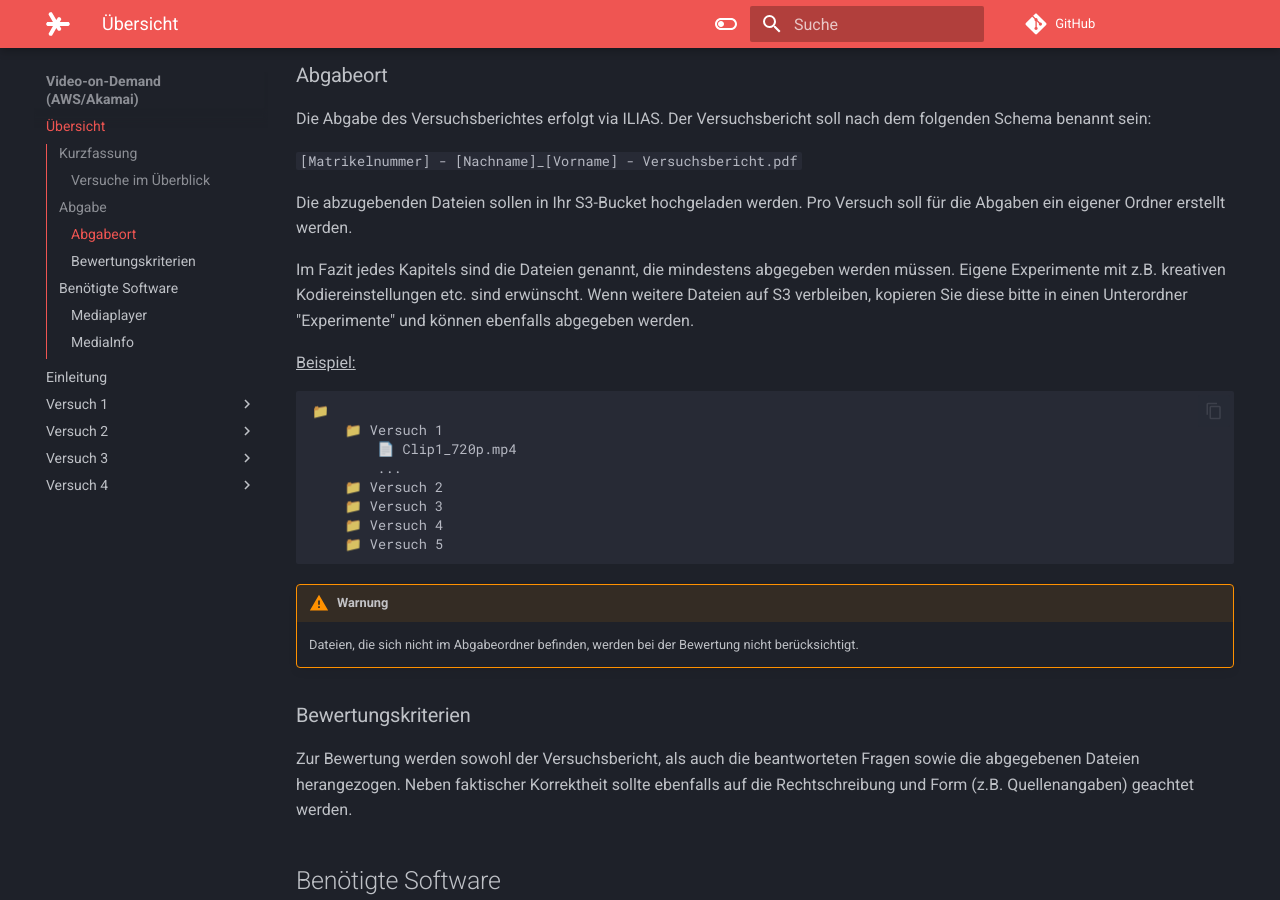
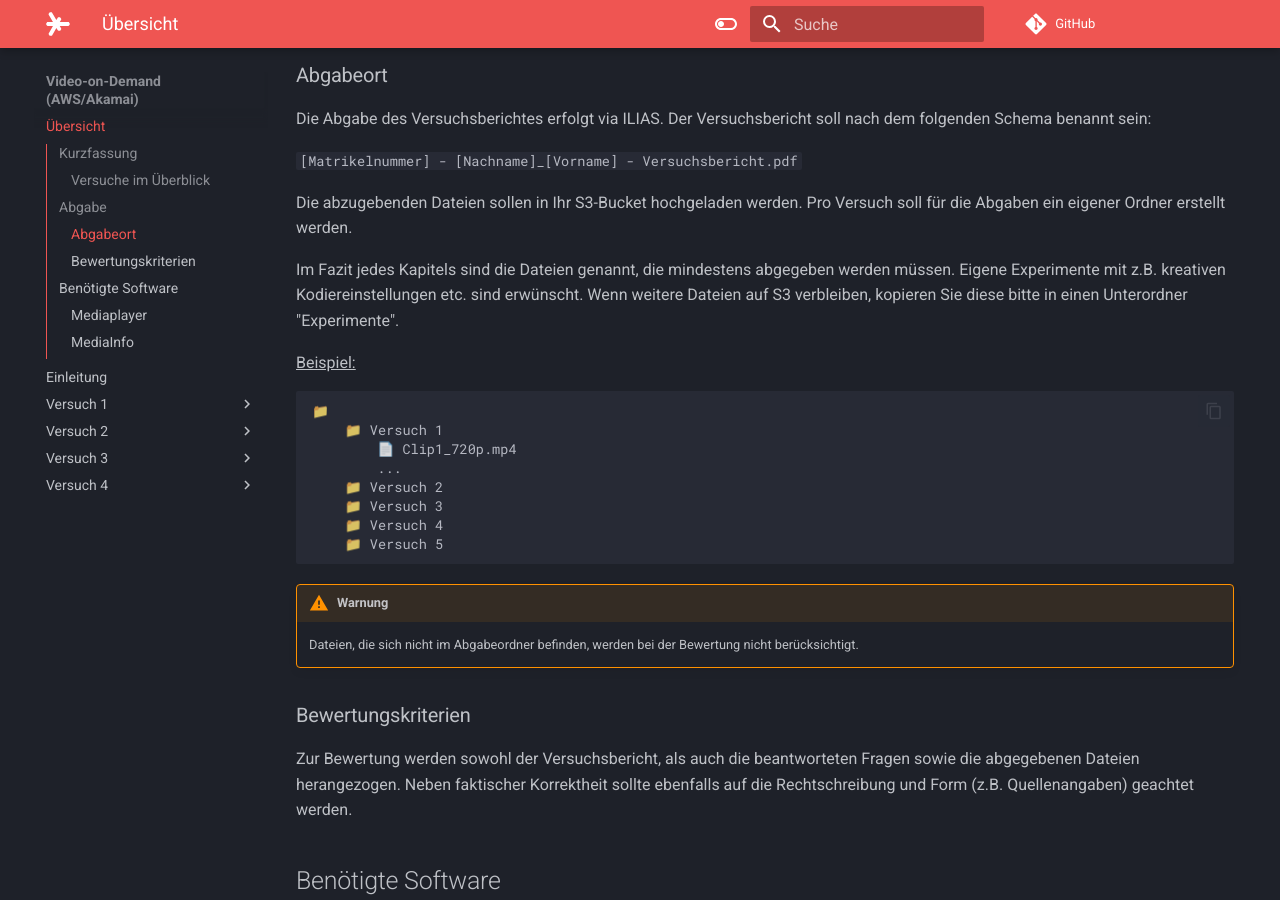
Before and after one commit to wruppelx/mvs-aws-exercise, an MkDocs documentation site: the page built from docs/index.md, in a window 1280 px wide and 900 px high, scrolled down 914 px. Built offline with MkDocs 1.6.1 and Material for MkDocs 9.7.7, drawn with Linux system fonts in a browser that asks for light colours; comment, search, counter and statistics services are not loaded.

Commit message:
Update index.md

```diff
--- a/docs/index.md
+++ b/docs/index.md
@@ -30,7 +30,7 @@ Die Abgabe des Versuchsberichtes erfolgt via ILIAS. Der Versuchsbericht soll nac
 
 Die abzugebenden Dateien sollen in Ihr S3-Bucket hochgeladen werden. Pro Versuch soll für die Abgaben ein eigener Ordner erstellt werden.
 
-Im Fazit jedes Kapitels sind die Dateien genannt, die mindestens abgegeben werden müssen. Eigene Experimente mit z.B. kreativen Kodiereinstellungen etc. sind erwünscht. Wenn weitere Dateien auf S3 verbleiben, kopieren Sie diese bitte in einen Unterordner "Experimente" und können ebenfalls abgegeben werden.
+Im Fazit jedes Kapitels sind die Dateien genannt, die mindestens abgegeben werden müssen. Eigene Experimente mit z.B. kreativen Kodiereinstellungen etc. sind erwünscht. Wenn weitere Dateien auf S3 verbleiben, kopieren Sie diese bitte in einen Unterordner "Experimente".
 
 <u>Beispiel:</u>
 
```
